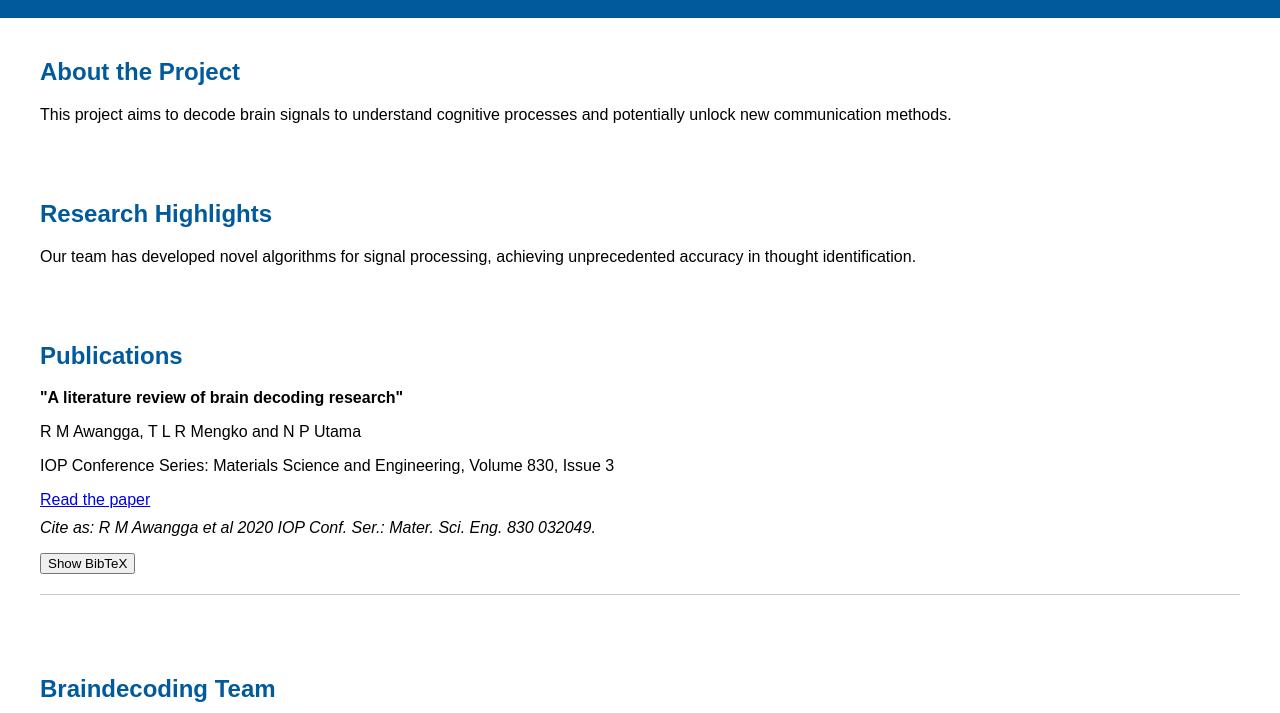
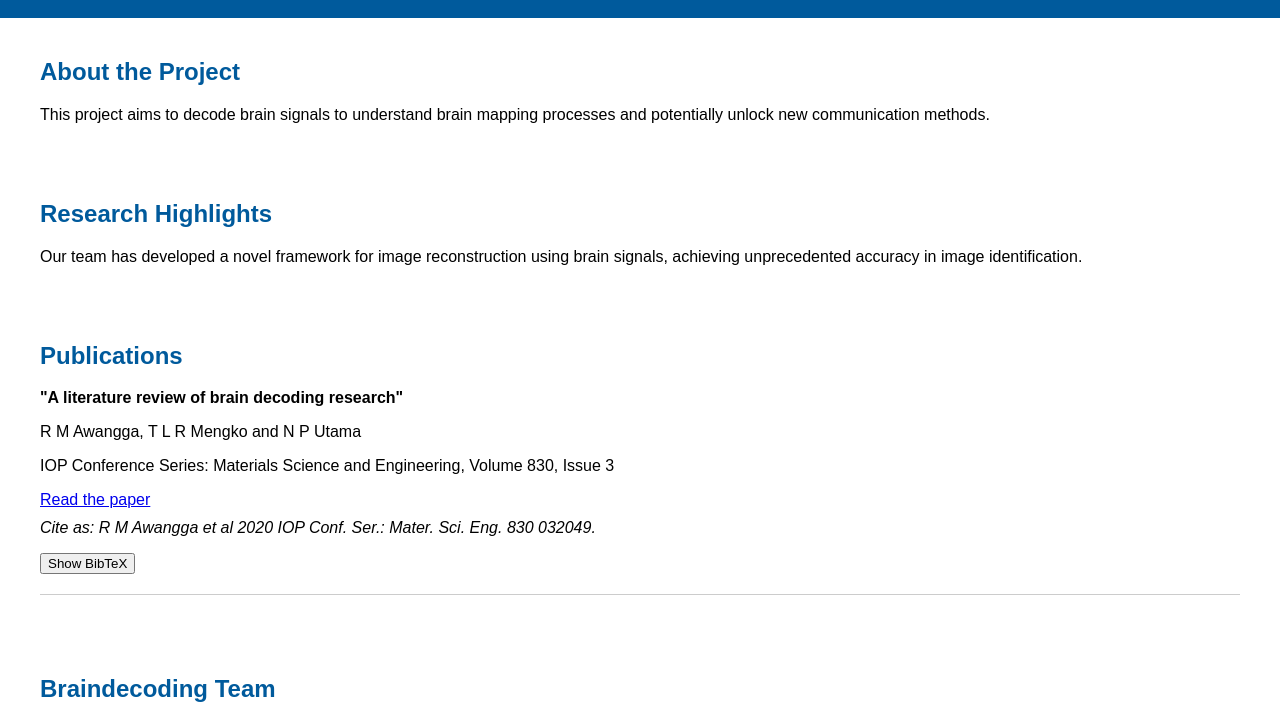
Before and after one commit to braindecoding/braindecoding.github.io, a plain HTML site: page index.html in a window 1280 px wide. Shown: the part 87-800 px from the top of the page. Drawn offline with Linux system fonts and the light colour scheme.

Commit message:
Update index.html

```diff
--- a/index.html
+++ b/index.html
@@ -23,11 +23,11 @@
     </header>
     <section id="about">
         <h2>About the Project</h2>
-        <p>This project aims to decode brain signals to understand cognitive processes and potentially unlock new communication methods.</p>
+        <p>This project aims to decode brain signals to understand brain mapping processes and potentially unlock new communication methods.</p>
     </section>
     <section id="research">
         <h2>Research Highlights</h2>
-        <p>Our team has developed novel algorithms for signal processing, achieving unprecedented accuracy in thought identification.</p>
+        <p>Our team has developed a novel framework for image reconstruction using brain signals, achieving unprecedented accuracy in image identification.</p>
     </section>
     <section id="publications">
         <h2>Publications</h2>
```
